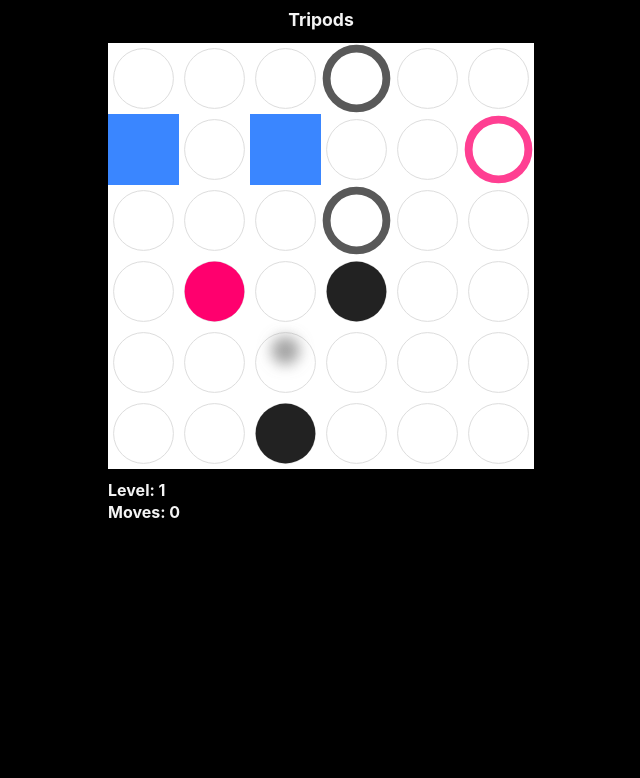
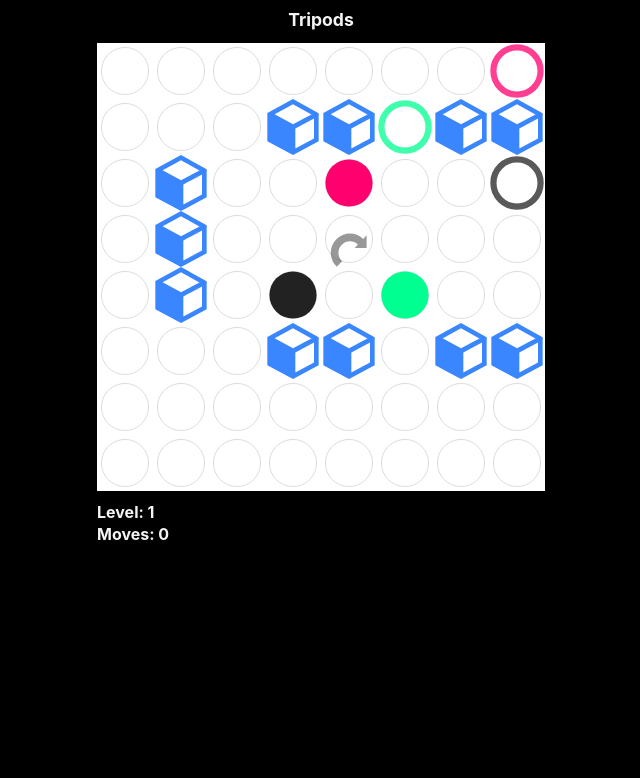
Before and after one commit to donbrae/tripods-web, a plain HTML site: page index.html in a window 1280 px wide. Shown: the whole page, without its empty margins (319-959 px from the left). Drawn offline with Linux system fonts and the light colour scheme.

Commit message:
Updated graphics.

```diff
--- a/css/main.css
+++ b/css/main.css
@@ -78,11 +78,6 @@ h3 {
 }
 
 #container {
-    -webkit-touch-callout: none;
-    -webkit-user-select: none;
-    -khtml-user-select: none;
-    -moz-user-select: moz-none;
-    -ms-user-select: none;
     user-select: none;
 }
 
@@ -113,8 +108,9 @@ button {
     color: #ffffff;
     font-family: inherit;
     font-size: 1.2rem;
+    font-weight: 600;
     cursor: pointer;
-    margin-right: 1rem;
+    /* margin-right: 1rem; */
     text-align: center;
     transition: background 250ms ease-in-out,
         transform 150ms ease;
@@ -134,6 +130,10 @@ button:focus {
 
 button:active {
     transform: scale(0.98);
+}
+
+.message button:not(:last-of-type) {
+    margin-right: 1rem;
 }
 
 .outer-container {
@@ -193,7 +193,6 @@ button:active {
 }
 
 .layer>svg {
-    float: left;
     position: absolute;
 }
 
@@ -204,6 +203,7 @@ svg.control:hover {
 .foot {
     z-index: 1000;
     transition: opacity linear .1s;
+    /* filter: drop-shadow(2px 2px 2px rgba(0, 0, 0, 0.62)); */
 }
 
 .pivitor {
@@ -246,6 +246,7 @@ svg.control:hover {
     animation-duration: 1.2s;
     animation-timing-function: linear;
     animation-iteration-count: infinite;
+    opacity: 0.5;
 
     /* transition: stroke .075s linear; */
 }
@@ -256,7 +257,7 @@ svg.control:hover {
     }
 
     60% {
-        fill: #a0a0a0;
+        fill: #c7c7c7;
     }
 }
 
--- a/js/game/add_elements.js
+++ b/js/game/add_elements.js
@@ -16,6 +16,9 @@ var TRIPODS = (function (mod) {
                     svg.classList.add(item);
                 });
             }
+
+            if (el.viewBox !== undefined) // SVG viewBox attribute
+                svg.setAttribute("viewBox", el.viewBox);
 
             if (el.id !== undefined) // Add any unique id SVG element
                 svg.setAttribute("id", el.id);
@@ -81,9 +84,12 @@ var TRIPODS = (function (mod) {
 
             // Amend actual SVG shape
             let shape_pos = parseFloat(el.querySelectorAll(":first-child")[0].getAttribute("cx"));
+            console.log(!isNaN(shape_pos));
 
-            el.querySelectorAll(":first-child")[0].setAttribute("cx", shape_pos + TRIPODS.ui_attributes.control_padding);
-            el.querySelectorAll(":first-child")[0].setAttribute("cy", shape_pos + TRIPODS.ui_attributes.control_padding);
+            if (!isNaN(shape_pos)) {
+                el.querySelectorAll(":first-child")[0].setAttribute("cx", shape_pos + TRIPODS.ui_attributes.control_padding);
+                el.querySelectorAll(":first-child")[0].setAttribute("cy", shape_pos + TRIPODS.ui_attributes.control_padding);
+            }
         });
     }
 
--- a/js/game/init.js
+++ b/js/game/init.js
@@ -38,14 +38,17 @@ var TRIPODS = (function (mod) {
                 fill: '#955050'
               }
             },*/
-            block: {
+            block: { // https://iconmonstr.com/cube-3-svg/
                 block: true,
                 name: 'block',
-                shape: 'rect',
+                shape: 'path',
+                viewBox: "0 0 24 24",
                 attributes: { // width and height set dynamically
-                    x: 0,
-                    y: 0,
-                    fill: '#3a86ff'
+                    fill: "#3a86ff",
+                    d: "M12 0l-11 6v12.131l11 5.869 11-5.869v-12.066l-11-6.065zm7.91 6.646l-7.905 4.218-7.872-4.294 7.862-4.289 7.915 4.365zm-6.91 14.554v-8.6l8-4.269v8.6l-8 4.269z",
+                    // x: 0,
+                    // y: 0,
+                    // fill: '#3a86ff'
                 }
             },
             landing_foot1: { // Inherits color from foot1
@@ -66,20 +69,26 @@ var TRIPODS = (function (mod) {
                 name: 'landing_foot3',
                 classes: [], // `classes` property requires at least a blank array
             },
-            pivitor: {
+            pivitor: { // https://iconmonstr.com/redo-3-svg/
                 control: true,
                 name: 'pivitor',
-                shape: 'circle',
+                shape: 'path',
                 classes: ['control', 'pivitor'],
-                attributes: { // r, cx and cy set dynamically
-                    fill: '#dddddd',
-                    'fill-opacity': .75,
-                    filter: 'url(#pivot_blur)',
-                    class: 'pulse'
-                },
-                defs: '<filter height="400%" width="400%" y="-80%" x="-80%" id="pivot_blur">' +
-                    '<feGaussianBlur stdDeviation="7" in="SourceGraphic"/>' +
-                    '</filter>'
+                viewBox: "-13 -14 50 50",
+                attributes: {
+                    d: "M4.115 5.515c4.617-4.618 12.056-4.676 16.756-.195l2.129-2.258v7.938h-7.484l2.066-2.191c-2.819-2.706-7.297-2.676-10.074.1-2.992 2.993-2.664 7.684.188 10.319l-3.314 3.5c-4.716-4.226-5.257-12.223-.267-17.213z",
+                    class: "pulse",
+                    fill: "#222",
+                }
+                // attributes: { // r, cx and cy set dynamically
+                //     fill: '#dddddd',
+                //     'fill-opacity': .75,
+                //     filter: 'url(#pivot_blur)',
+                //     class: 'pulse'
+                // },
+                // defs: '<filter height="400%" width="400%" y="-80%" x="-80%" id="pivot_blur">' +
+                //     '<feGaussianBlur stdDeviation="7" in="SourceGraphic"/>' +
+                //     '</filter>'
             }
         },
         animation: {
--- a/js/game/levels.js
+++ b/js/game/levels.js
@@ -2,24 +2,53 @@ var TRIPODS = (function (mod) {
 
     // Arrangement of elements on grid for each level
     mod.levels = [
+        // [
+        //     ["#ff006e", "#222", "#00ff91"], // Foot 1, foot 2, foot 3 colours
+        //     [0, 0, 0, 6, 0, 0],
+        //     [4, 0, 4, 0, 0, 5],
+        //     [0, 0, 0, 6, 0, 0],
+        //     [0, 1, 0, 2, 0, 0],
+        //     [0, 0, 0, 0, 0, 0],
+        //     [0, 0, 3, 0, 0, 0]
+        // ],
+        // [
+        //     ["#ff006e", "#222", "#00ff91"],
+        //     [5, 0, 7, 0, 0, 0],
+        //     [0, 0, 4, 0, 0, 0],
+        //     [0, 6, 0, 0, 0, 0],
+        //     [0, 0, 0, 4, 1, 0],
+        //     [0, 0, 0, 0, 0, 0],
+        //     [0, 0, 0, 2, 0, 3]
+        // ],
+        // [
+        //     ["#ff006e", "#222", "#00ff91"],
+        //     [0, 0, 0, 2, 0, 0],
+        //     [0, 4, 0, 0, 4, 1],
+        //     [0, 0, 0, 3, 0, 0],
+        //     [6, 0, 0, 0, 0, 0],
+        //     [0, 4, 5, 0, 4, 0],
+        //     [7, 0, 0, 0, 0, 0]
+        // ],
+        // [
+        //     ["#ff006e", "#222", "#00ff91"],
+        //     [0, 1, 0, 0, 0, 0],
+        //     [0, 0, 0, 0, 0, 4],
+        //     [2, 0, 3, 0, 0, 4],
+        //     [4, 4, 5, 0, 0, 0],
+        //     [7, 0, 0, 0, 0, 0],
+        //     [0, 0, 6, 0, 0, 0]
+        // ],
         [
-            ["#ff006e", "#222", "#00ff91"], // Foot 1, foot 2, foot 3 colours
-            [0, 0, 0, 6, 0, 0],
-            [4, 0, 4, 0, 0, 5],
-            [0, 0, 0, 6, 0, 0],
-            [0, 1, 0, 2, 0, 0],
-            [0, 0, 0, 0, 0, 0],
-            [0, 0, 3, 0, 0, 0]
+            ["#ff006e", "#222", "#00ff91"],
+            [0, 0, 0, 0, 0, 0, 0, 5],
+            [0, 0, 0, 4, 4, 7, 4, 4],
+            [0, 4, 0, 0, 1, 0, 0, 6],
+            [0, 4, 0, 0, 0, 0, 0, 0],
+            [0, 4, 0, 2, 0, 3, 0, 0],
+            [0, 0, 0, 4, 4, 0, 4, 4],
+            [0, 0, 0, 0, 0, 0, 0, 0],
+            [0, 0, 0, 0, 0, 0, 0, 0]
         ],
-        // [ // Test
-        //     ["#ff006e", "#222", "#00ff91"], // Foot 1, foot 2, foot 3 colours
-        //     [0, 1, 0, 0, 5, 0],
-        //     [0, 0, 7, 0, 0, 0],
-        //     [2, 0, 3, 0, 6, 0],
-        //     [0, 0, 0, 0, 0, 0],
-        //     [0, 0, 0, 0, 0, 0],
-        //     [0, 0, 4, 4, 4, 0]
-        // ],
         [
             ["#ff006e", "#222", "#00ff91"],
             [4, 0, 4, 0, 0, 2, 0, 0],
@@ -30,28 +59,7 @@ var TRIPODS = (function (mod) {
             [0, 0, 4, 5, 0, 4, 0, 4],
             [0, 4, 0, 0, 0, 0, 0, 0],
             [0, 0, 6, 0, 7, 0, 0, 0]
-        ],
-        // // Level 1
-        // [
-        //     [0, 0, 1, 0, 5, 0, 0, 0],
-        //     [0, 0, 6, 0, 3, 0, 0, 0],
-        //     [0, 0, 2, 0, 6, 0, 0, 0],
-        //     [0, 0, 0, 0, 0, 0, 0, 4],
-        //     [0, 0, 0, 0, 0, 0, 0, 4],
-        //     [0, 0, 4, 4, 4, 0, 0, 0],
-        //     [0, 0, 0, 0, 0, 0, 0, 0],
-        //     [0, 0, 0, 0, 0, 0, 0, 0]
-        // ],
-        // [ // Level 2
-        //     [0, 0, 0, 0, 4, 0, 1, 0],
-        //     [0, 4, 4, 0, 0, 0, 4, 0],
-        //     [0, 0, 4, 0, 4, 2, 0, 3],
-        //     [0, 0, 6, 0, 0, 0, 0, 4],
-        //     [5, 0, 0, 0, 0, 0, 0, 0],
-        //     [0, 0, 6, 4, 0, 4, 0, 0],
-        //     [0, 4, 0, 0, 0, 4, 0, 0],
-        //     [0, 0, 0, 0, 0, 0, 0, 0]
-        // ]
+        ]
     ]
 
     return mod;
```
Also changed, not shown: grid-data-livecode-version.md (+10 -10 lines).
